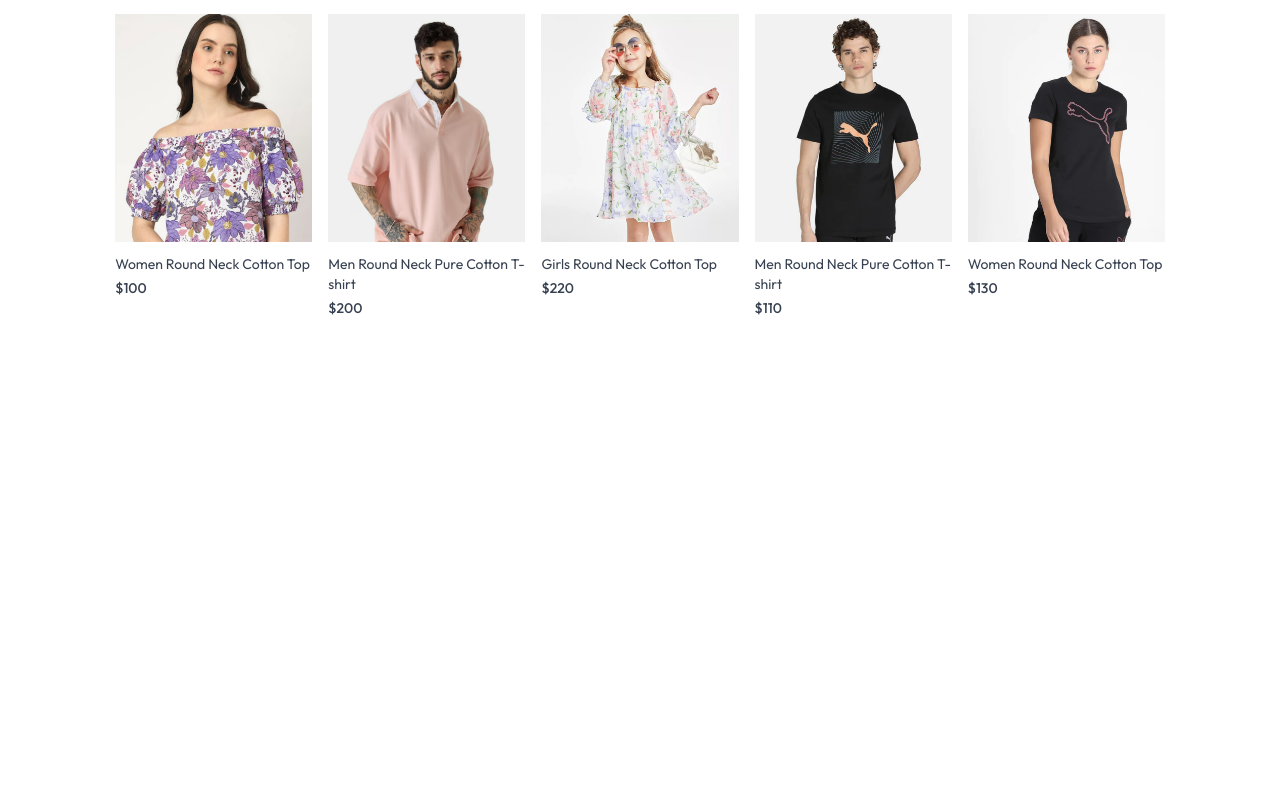
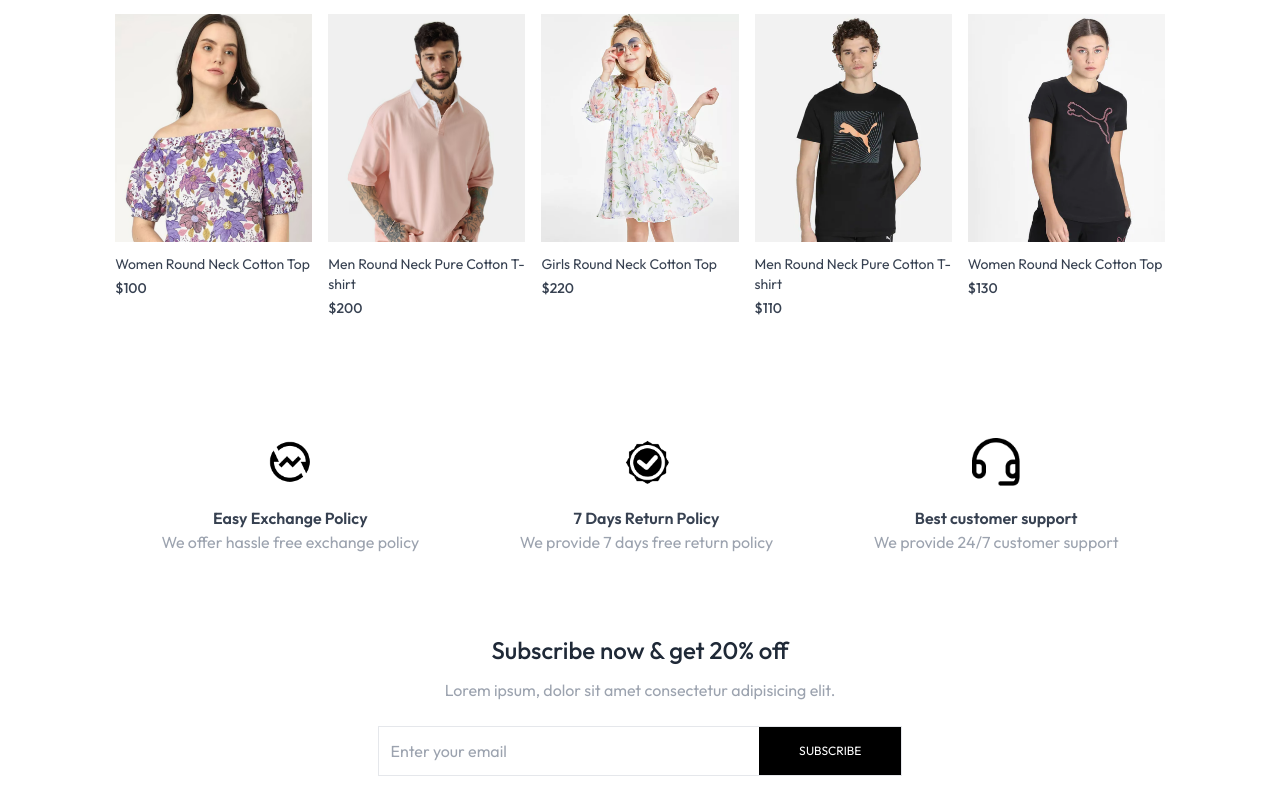
Before and after one commit to Ted-AfroEm/ecommerceApp-front-end, a React (Vite) app: page / in a window 1280 px wide. Shown: the part 1471-2271 px from the top of the page. Before the commit the page ends 1829 px from the top, so only its background shows below. Built offline with nearby package versions, Linux system fonts and the light colour scheme.

Commit message:
Add policy and newsletter section

```diff
--- a/src/components/LatestCollection.tsx
+++ b/src/components/LatestCollection.tsx
@@ -6,7 +6,6 @@
 const LatestCollection = () => {
   const { products } = useContext(ShopContext);
   const [latestProducts, setLatestProducts] = useState([]);
-  console.log(products);
   useEffect(() => {
     setLatestProducts(products.slice(0, 10));
   }, []);
--- /dev/null
+++ b/src/components/NewsLetterBox.tsx
@@ -0,0 +1,35 @@
+import React from "react";
+
+const NewsLetterBox = () => {
+  const onSubmitHandler = (event: { preventDefault: () => void }) => {
+    event.preventDefault();
+  };
+  return (
+    <div className="text-center">
+      <p className="text-2xl font-medium text-gray-800">
+        Subscribe now & get 20% off
+      </p>
+      <p className="text-gray-400 mt-3">
+        Lorem ipsum, dolor sit amet consectetur adipisicing elit.
+      </p>
+      <form
+        onSubmit={onSubmitHandler}
+        className="w-full sm:w-1/2 flex items-center gap-3 mx-auto my-6 border pl-3"
+      >
+        <input
+          className="w-ful sm:flex-1 outline-none"
+          type="email"
+          placeholder="Enter your email"
+        />
+        <button
+          className="bg-black text-white text-xs px-10 py-4"
+          type="submit"
+        >
+          SUBSCRIBE
+        </button>
+      </form>
+    </div>
+  );
+};
+
+export default NewsLetterBox;
--- /dev/null
+++ b/src/components/OurPolicy.tsx
@@ -0,0 +1,26 @@
+import React from "react";
+import { assets } from "../assets/frontend_assets/assets";
+
+const OurPolicy = () => {
+  return (
+    <div className="flex flex-col sm:flex-row justify-around gap-12 sm:gap-2 text-center py-20 text-xs sm:text-sm md:text-base text-gray-700">
+      <div>
+        <img className="w-12 m-auto mb-5" src={assets.exchange_icon} alt="" />
+        <p className="font-semibold">Easy Exchange Policy</p>
+        <p className="text-gray-400">We offer hassle free exchange policy</p>
+      </div>
+      <div>
+        <img className="w-12 m-auto mb-5" src={assets.quality_icon} alt="" />
+        <p className="font-semibold">7 Days Return Policy</p>
+        <p className="text-gray-400">We provide 7 days free return policy</p>
+      </div>
+      <div>
+        <img className="w-12 m-auto mb-5" src={assets.support_img} alt="" />
+        <p className="font-semibold">Best customer support</p>
+        <p className="text-gray-400">We provide 24/7 customer support</p>
+      </div>
+    </div>
+  );
+};
+
+export default OurPolicy;
--- a/src/pages/Home.tsx
+++ b/src/pages/Home.tsx
@@ -1,6 +1,8 @@
 import BestSeller from "../components/BestSeller";
 import Hero from "../components/Hero";
 import LatestCollection from "../components/LatestCollection";
+import NewsLetterBox from "../components/NewsLetterBox";
+import OurPolicy from "../components/OurPolicy";
 
 const Home = () => {
   return (
@@ -8,6 +10,8 @@
       <Hero />
       <LatestCollection />
       <BestSeller />
+      <OurPolicy />
+      <NewsLetterBox />
     </div>
   );
 };
```
